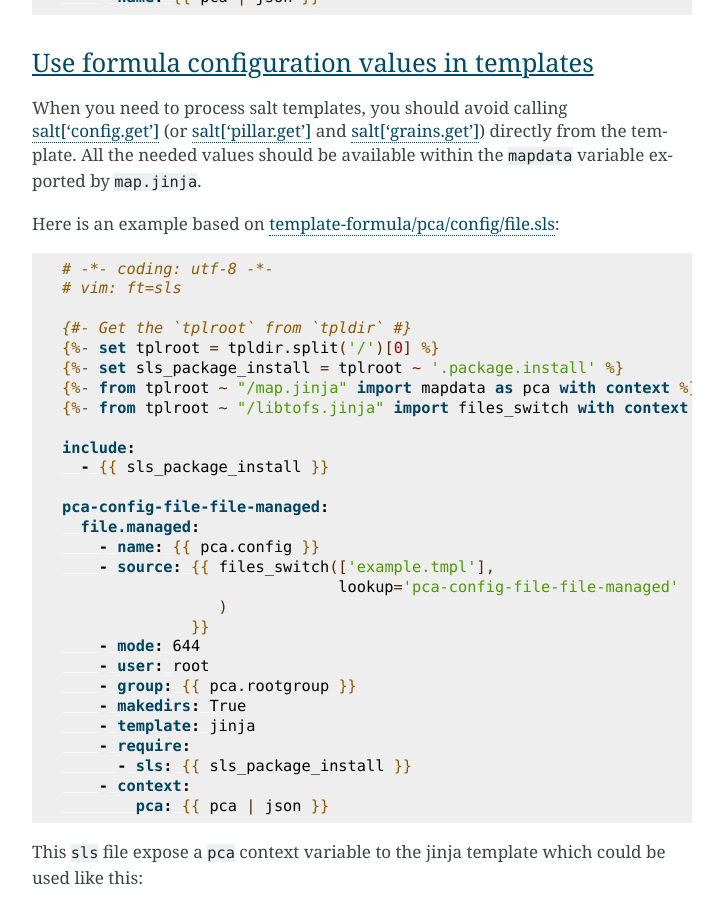
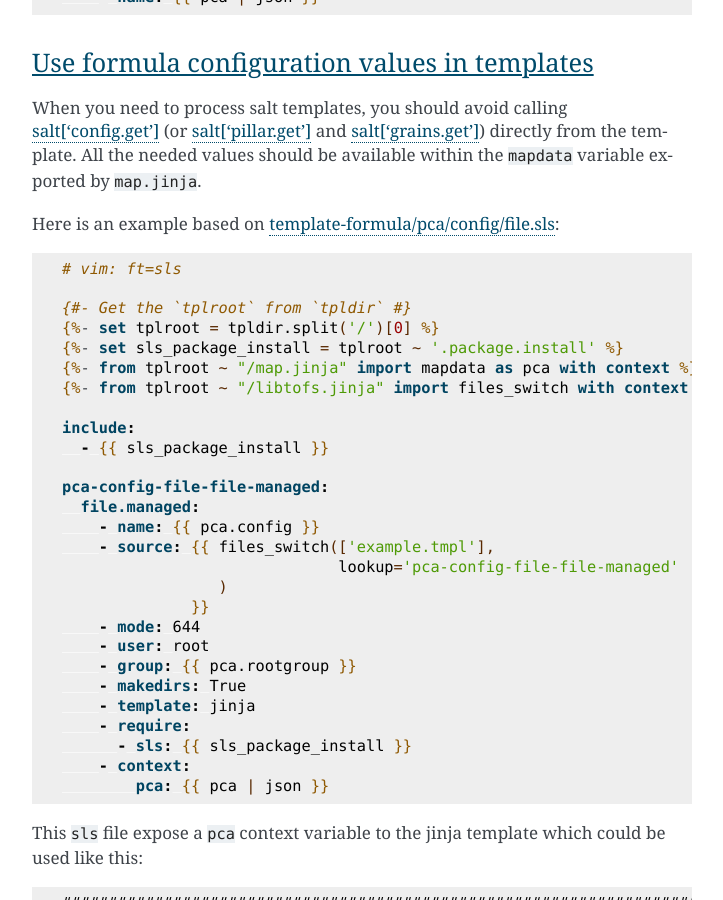
Before and after one commit to lkubb/salt-private-ca-formula, a Sphinx documentation site: the page built from docs/map.jinja.rst, in a window 1280 px wide and 900 px high, scrolled down 11431 px. Shown: the whole window, without its empty margins (388-1111 px from the left). Built offline with Sphinx 7.4.7, drawn with Linux system fonts in a browser that asks for light colours.

Commit message:
chore: Update template

```diff
--- a/docs/map.jinja.rst
+++ b/docs/map.jinja.rst
@@ -474,7 +474,6 @@ Here is an example based on `template-formula/pca/config/file.sls`_:
 
 .. code-block:: sls
 
-    # -*- coding: utf-8 -*-
     # vim: ft=sls
 
     {#- Get the `tplroot` from `tpldir` #}
```
Also changed, not shown: .cruft.json, .pre-commit-config.yaml, 3 other files.
